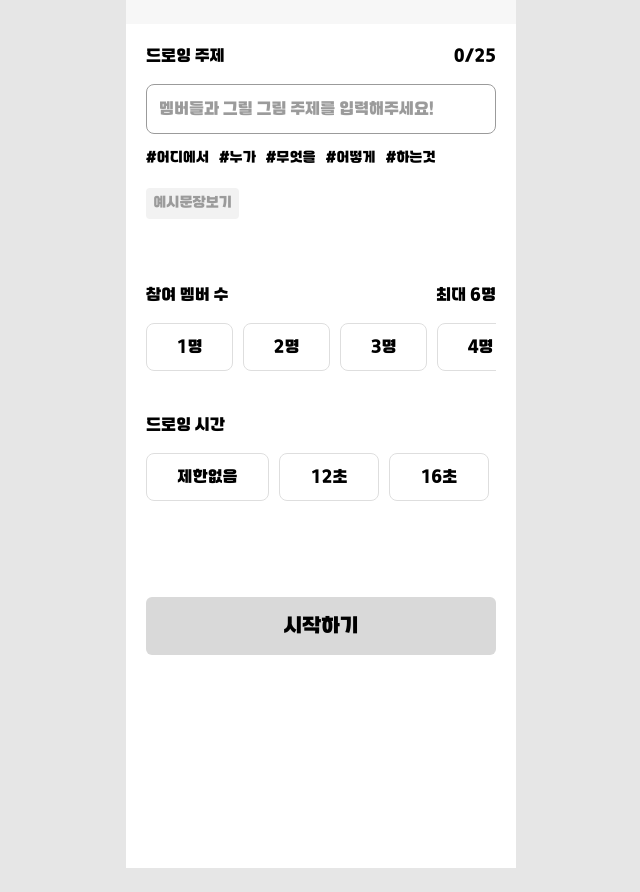
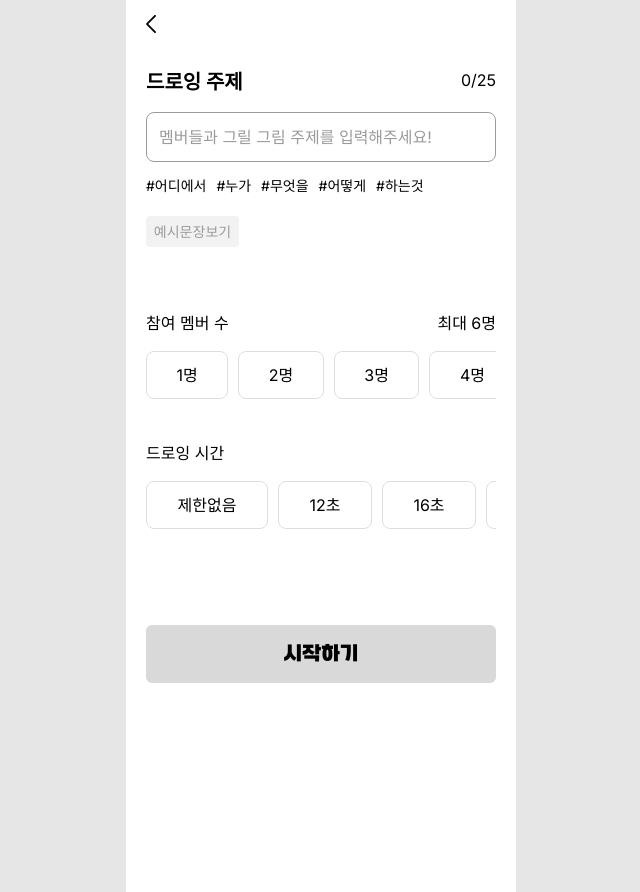
Before and after one commit to relay-toon/front, a Next.js app: page /create-room in a window 1280 px wide. Shown: the top 892 px of the page, without its empty margins (319-959 px from the left). Before the commit the page ends 868 px from the top, so only its background shows below. Built offline with nearby package versions, Linux system fonts and the light colour scheme.

Commit message:
design: Refactoring

```diff
--- a/src/app/(main)/create-room/page.tsx
+++ b/src/app/(main)/create-room/page.tsx
@@ -3,6 +3,7 @@
 import { useEffect, useRef, useState } from 'react';
 import { moseoverHandler, timeSetMoseoverHandler } from './action';
 import LargeBtn from '@/src/components/LargeBtn';
+import BackHeader from '@/src/components/header/BackHeader';
 
 export default function CreateRoom() {
   const [subjectText, setSubjectText] = useState('');
@@ -63,10 +64,12 @@ export default function CreateRoom() {
   const handleTimeCheck = () => [setTimeOption(true)];
 
   return (
-    <div className="custom-waguri-font mt-[23.5px] h-[844px] w-[390px] bg-white p-5">
+    <div className="bg-white">
+      <BackHeader />
+      <div className=" h-[844px] w-[390px] bg-white p-5">
         <div className="flex flex-col">
           <div className="flex justify-between">
-          <span>드로잉 주제</span>
+            <span className="text-xl font-bold">드로잉 주제</span>
             <span>
               {subjectText.length}/{maxLength}
             </span>
@@ -98,7 +101,7 @@ export default function CreateRoom() {
             <span>최대 6명</span>
           </div>
           <form
-          className="scrollbar-hide mt-[16px] flex h-fit w-full gap-[10px] overflow-x-auto overflow-y-hidden scroll-smooth whitespace-nowrap"
+            className="mt-[16px] flex h-fit w-full gap-[10px] overflow-x-auto overflow-y-hidden scroll-smooth whitespace-nowrap scrollbar-hide"
             id="slider"
           >
             {memberNumArr.map((num, i) => (
@@ -130,7 +133,7 @@ export default function CreateRoom() {
           </div>
           <div>
             <form
-            className="scrollbar-hide mt-[16px] flex gap-[10px] overflow-x-auto overflow-y-hidden scroll-smooth whitespace-nowrap"
+              className="mt-[16px] flex gap-[10px] overflow-x-auto overflow-y-hidden scroll-smooth whitespace-nowrap scrollbar-hide"
               id="drawingTimeSlider"
             >
               {drawingTime.map((time, i) => (
@@ -156,8 +159,11 @@ export default function CreateRoom() {
         </div>
         <LargeBtn
           text="시작하기"
-        active={subjectText.length && memberOption && timeOption ? true : false}
+          active={
+            subjectText.length && memberOption && timeOption ? true : false
+          }
         />
+      </div>
     </div>
   );
 }
--- a/src/app/(main)/drawing/page.tsx
+++ b/src/app/(main)/drawing/page.tsx
@@ -1,8 +1,9 @@
 'use client';
 import DrawingOrder from '@/src/components/DrawingOrder';
 import OnlyLogoHeader from '@/src/components/header/OnlyLogoHeader';
-import HeaderFinishedButton from '@/src/components/header/_component/HeaderFinishedButton';
+import HeaderFinishedButton from '@/src/components/header/_component/HeaderSmallButton';
 import dynamic from 'next/dynamic';
+import { useRef } from 'react';
 
 const FabricCanvasWithNoSSR = dynamic(
   () => import('@/src/components/FabricCanvas'),
@@ -11,11 +12,17 @@ const FabricCanvasWithNoSSR = dynamic(
   },
 );
 export default function DrawingPage() {
+  const canvasRef = useRef<HTMLCanvasElement>(null);
+  const onClick = () => {
+    const canvas = canvasRef.current;
+    const data = canvas?.toDataURL();
+    console.log(data);
+  };
   return (
     <div>
       <div className="flex flex-row justify-between">
         <OnlyLogoHeader />
-        <HeaderFinishedButton time={12} isComplete={false} />
+        <HeaderFinishedButton time={12} isComplete={true} onClick={onClick} />
       </div>
       <div className="flex flex-row px-5 py-3">
         <div className="text-xl font-bold">그림 주제</div>
--- a/src/app/(main)/inquiry/page.tsx
+++ b/src/app/(main)/inquiry/page.tsx
@@ -11,15 +11,10 @@ export default function Inquiry() {
   };
 
   return (
+    <div>
+      <BackHeader text="건의하기" />
       <div className="*:custom-pretendard-font relative flex h-screen flex-col items-center bg-[#F7F7F7] px-[20px]">
-      <div className="flex h-[48px] items-center justify-center bg-[#F7F7F7]">
-        <div className="absolute left-0">
-          <BackHeader />
-        </div>
-        <span className="custom-pretendard-font text-[18px] font-bold">
-          건의하기
-        </span>
-      </div>
+        <div className="flex h-[48px] items-center justify-center bg-[#F7F7F7]"></div>
 
         <div className="mt-[35px] flex h-[90px] flex-col gap-[16px]">
           <div>
@@ -48,5 +43,6 @@ export default function Inquiry() {
           />
         </div>
       </div>
+    </div>
   );
 }
--- a/src/app/(main)/login/page.tsx
+++ b/src/app/(main)/login/page.tsx
@@ -33,7 +33,7 @@ export default function LoginPage() {
           />
         </a>
         <a
-          href={`https://accounts.google.com/o/oauth2/auth?client_id=${process.env.NEXT_PUBLIC_GOOGLE_CLIENT_KEY}&redirect_uri=${process.env.BACKEND_URL}/auth/google&response_type=code&scope=https://www.googleapis.com/auth/userinfo.email`}
+          href={`https://accounts.google.com/o/oauth2/auth?client_id=${process.env.NEXT_PUBLIC_GOOGLE_CLIENT_KEY}&redirect_uri=${process.env.NEXT_PUBLIC_BACKEND_URL}/auth/google&response_type=code&scope=https://www.googleapis.com/auth/userinfo.email`}
         >
           <Image
             src="/svg/google.svg"
--- a/src/components/FabricCanvas.tsx
+++ b/src/components/FabricCanvas.tsx
@@ -2,11 +2,10 @@ import { useEffect, useState, useRef } from 'react';
 import { fabric } from 'fabric';
 import Image from 'next/image';
 import PaletteModal from './PaletteModal';
+import { usePostToon } from '../hooks/usePostToon';
 //모달밖에 어둡게 처리해야하고 모달 밖 클릭시 닫히게 해야하는데 지금 설정하면 모달 창 위치문제가 생김 포지션때문에
-//추후 수정 예정 그리고 fabric.js가 지우개 기능 구현이 된다고는 하는데 아무리 해봐도 안됨
-//그래서 지우개를 펜 색깔 흰색으로 칠하게끔 구현해놓음
 //그리고 브러쉬 종류 찾아보고 수정예정
-export default function CanvasComponent() {
+export default function CanvasComponent(props: any, ref: any) {
   const [isDrawingMode, setIsDrawingMode] = useState(true);
   const [color, setColor] = useState('#000000');
   const [lineWidth, setLineWidth] = useState(4);
@@ -14,6 +13,7 @@ export default function CanvasComponent() {
   const canvasRef = useRef<HTMLCanvasElement>(null);
   const canvasInstance = useRef<fabric.Canvas | null>(null);
   const [showPalette, setShowPalette] = useState(false);
+  const { mutate: postToon } = usePostToon();
   useEffect(() => {
     if (!canvasRef.current) return;
 
@@ -29,7 +29,7 @@ export default function CanvasComponent() {
     return () => {
       canvas.dispose();
     };
-  }, []);
+  }, [ref]);
 
   useEffect(() => {
     if (canvasInstance.current) {
--- a/src/components/header/BackHeader.tsx
+++ b/src/components/header/BackHeader.tsx
@@ -2,7 +2,7 @@
 import Image from 'next/image';
 import { useRouter } from 'next/navigation';
 interface BackHeaderProps {
-  text: string;
+  text?: string;
 }
 export default function BackHeader({ text }: BackHeaderProps) {
   const router = useRouter();
--- a/src/components/header/_component/HeaderFinishedButton.tsx
+++ b/src/components/header/_component/HeaderSmallButton.tsx
@@ -3,16 +3,21 @@ import Image from 'next/image';
 interface HeaderSmallButtonProps {
   time: number;
   isComplete: boolean;
+  onClick: () => void;
 }
 export default function HeaderSmallButton({
   time,
   isComplete,
+  onClick,
 }: HeaderSmallButtonProps) {
   return (
     <div>
       {isComplete ? (
         <div className="mr-5 py-[6px]">
-          <button className="custom-waguri-font h-[36px] w-[70px] rounded-[6px] bg-[#E0FF68] text-black">
+          <button
+            className="custom-waguri-font h-[36px] w-[70px] rounded-[6px] bg-[#E0FF68] text-black"
+            onClick={onClick}
+          >
             완성
           </button>
         </div>
--- /dev/null
+++ b/src/hooks/usePostToon.tsx
@@ -0,0 +1,27 @@
+import { AxiosInstance } from 'axios';
+import { useAxios } from '../lib/axios';
+import { useMutation } from '@tanstack/react-query';
+
+const postToon = async (
+  axiosInstance: AxiosInstance,
+  toonData: string,
+): Promise<any> => {
+  const response = await axiosInstance.post('/toons', { image: toonData });
+  return response.data;
+};
+
+export const usePostToon = () => {
+  const { axiosInstance } = useAxios();
+
+  const mutation = useMutation<any, Error, string, unknown>({
+    mutationFn: (toonData) => postToon(axiosInstance, toonData),
+    onSuccess: (data) => {
+      console.log('Image posted successfully:', data);
+    },
+    onError: (error) => {
+      console.error('Failed to post image:', error);
+    },
+  });
+
+  return mutation;
+};
```
Lines whose indentation alone changed are shown as unchanged.
